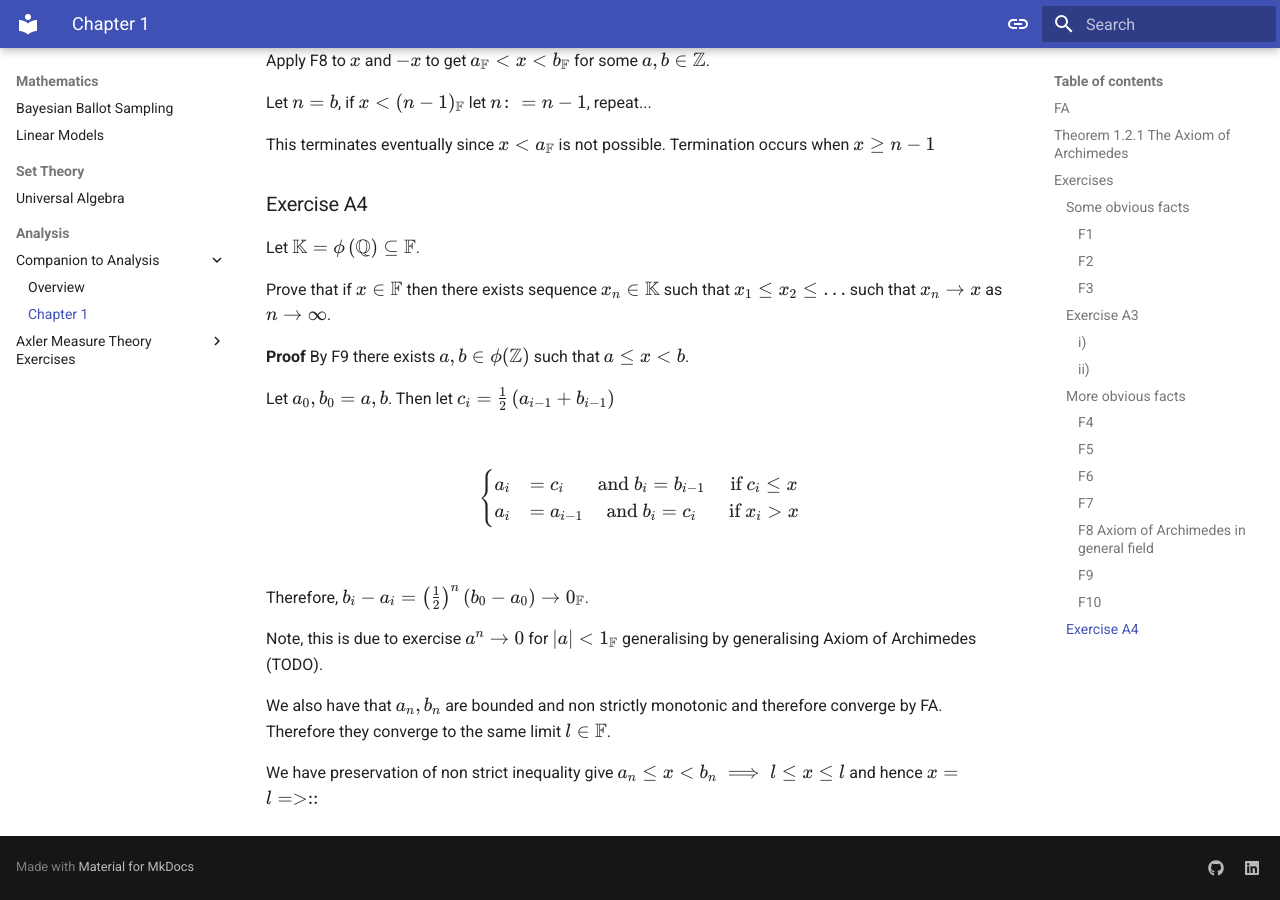
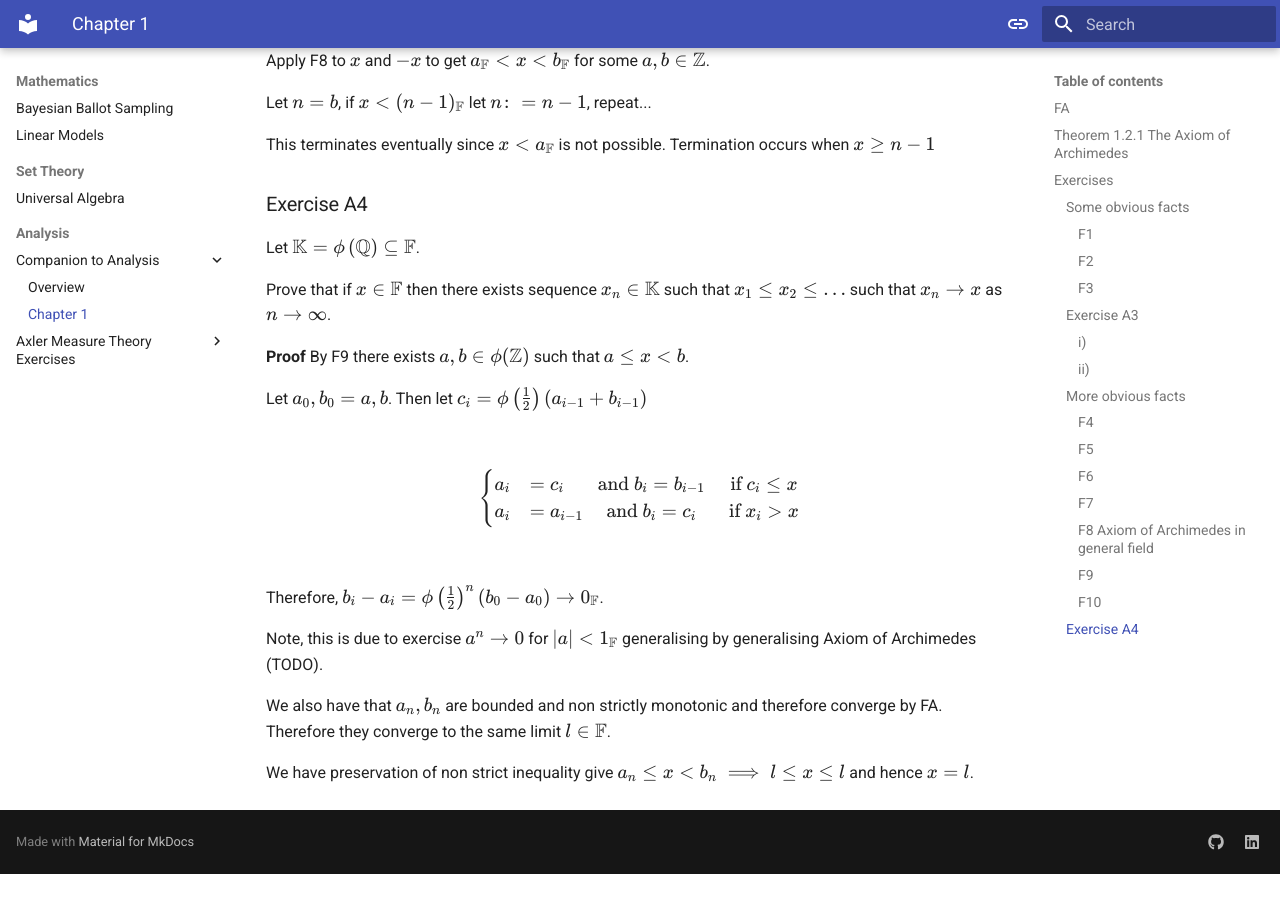
Before and after one commit to JakeRobertBaker/jakerobertbaker.github.io, an MkDocs documentation site: the page built from docs/mathematics/analysis/companion_to_analysis/chapter_1_notes.md, in a window 1280 px wide and 900 px high, scrolled down 7335 px. Built offline with MkDocs 1.6.1 and Material for MkDocs 9.7.7, drawn with Linux system fonts in a browser that asks for light colours; some web fonts are replaced; after the commit the page ends 8209 px from its top, so only the background shows below that.

Commit message:
done for now

```diff
--- a/docs/mathematics/analysis/companion_to_analysis/chapter_1_notes.md
+++ b/docs/mathematics/analysis/companion_to_analysis/chapter_1_notes.md
@@ -360,7 +360,7 @@ Prove that if $x \in \mathbb{F}$ then there exists sequence $x_n \in \mathbb{K}$
 **Proof**
 By F9 there exists $a,b \in \phi(\mathbb{Z})$ such that $a \leq x<b$.
 
-Let $a_0, b_0 = a,b$. Then let $c_i =  \frac{1}{2} \left( a_{i-1} + b_{i-1} \right)$
+Let $a_0, b_0 = a,b$. Then let $c_i = \phi \left( \frac{1}{2} \right)  \left( a_{i-1} + b_{i-1} \right)$
 
 $$
 \begin{cases}
@@ -376,10 +376,10 @@ b_i = c_i
 \end{cases}
 $$
 
-Therefore, $b_i - a_i = \left( \frac{1}{2} \right)^n \left( b_0 - a_0 \right) \to 0_{\mathbb{F}}$.
+Therefore, $b_i - a_i = \phi\left( \frac{1}{2} \right)^n \left( b_0 - a_0 \right) \to 0_{\mathbb{F}}$.
 
 Note, this is due to exercise $a^n \to 0$ for $\lvert a \rvert < 1_{\mathbb{F}}$ generalising by generalising Axiom of Archimedes (TODO).
 
 We also have that $a_n, b_n$ are bounded and non strictly monotonic and therefore converge by FA. Therefore they converge to the same limit $l \in \mathbb{F}$.
 
-We have preservation of non strict inequality give $a_n \leq x < b_n \implies l \leq x \leq l$ and hence $x=l =>:: $
+We have preservation of non strict inequality give $a_n \leq x < b_n \implies l \leq x \leq l$ and hence $x=l$.
```
